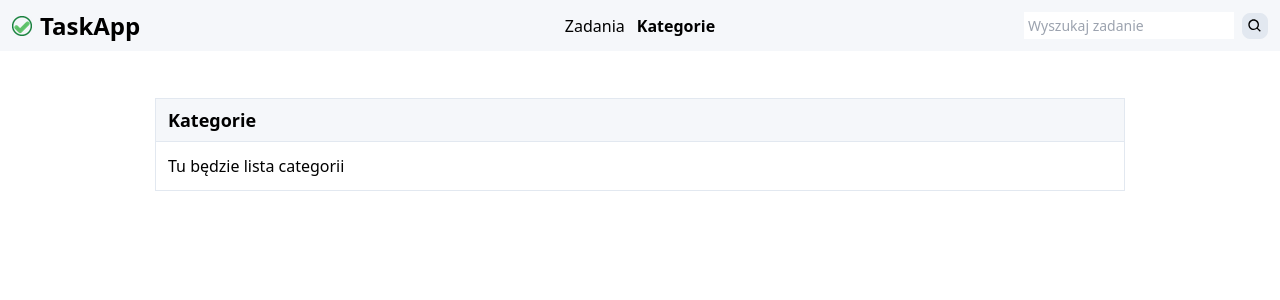
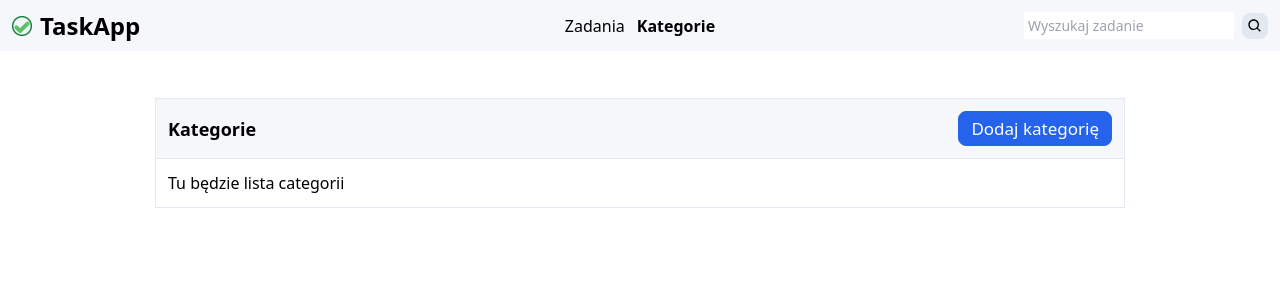
Before and after one commit to JakubM-I/todo-list-vite, a React (Vite) app: page /todo-list-vite/categories in a window 1280 px wide. Shown: the top 300 px of the page. Built offline with nearby package versions, Linux system fonts and the light colour scheme.

Commit message:
Add category button added

```diff
--- /dev/null
+++ b/src/features/categories/ButtonMenu/index.jsx
@@ -0,0 +1,11 @@
+import AddButton from "../../../common/AddButton"
+
+const ButtonMenu = () => {
+    return (
+        <AddButton
+            title="Dodaj kategorię"
+        />
+    )
+};
+
+export default ButtonMenu;
--- a/src/features/categories/CategoryApp.jsx
+++ b/src/features/categories/CategoryApp.jsx
@@ -1,4 +1,5 @@
 import PageSection from "../../common/PageSection";
+import ButtonMenu from "./ButtonMenu";
 import CategoryList from "./CategoryList"
 
 const CategoryApp = () => {
@@ -7,6 +8,7 @@ const CategoryApp = () => {
         <div>
         <PageSection
             title="Kategorie"
+            headerMenu={<ButtonMenu />}
             body={<CategoryList />}
        />
     </div>
```
